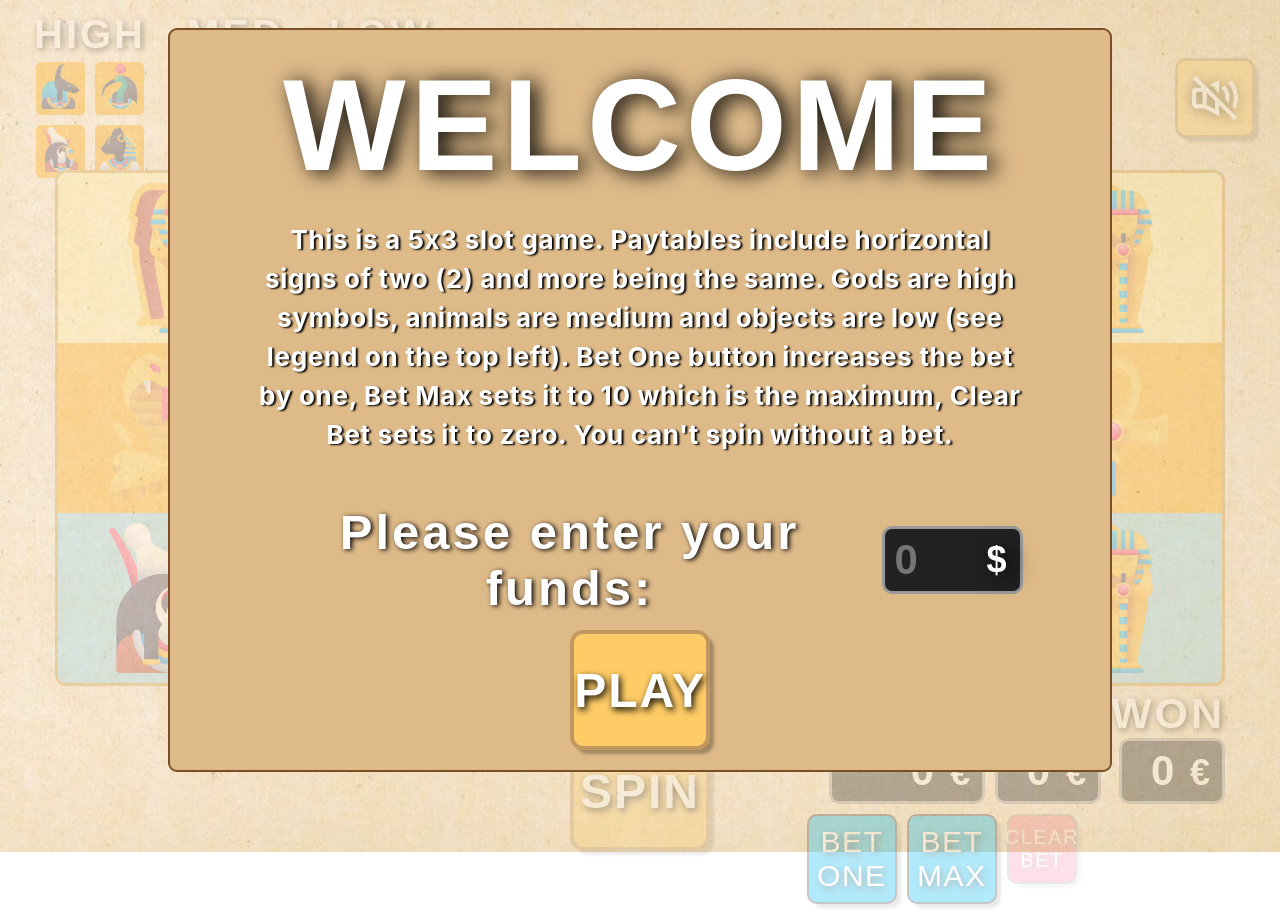
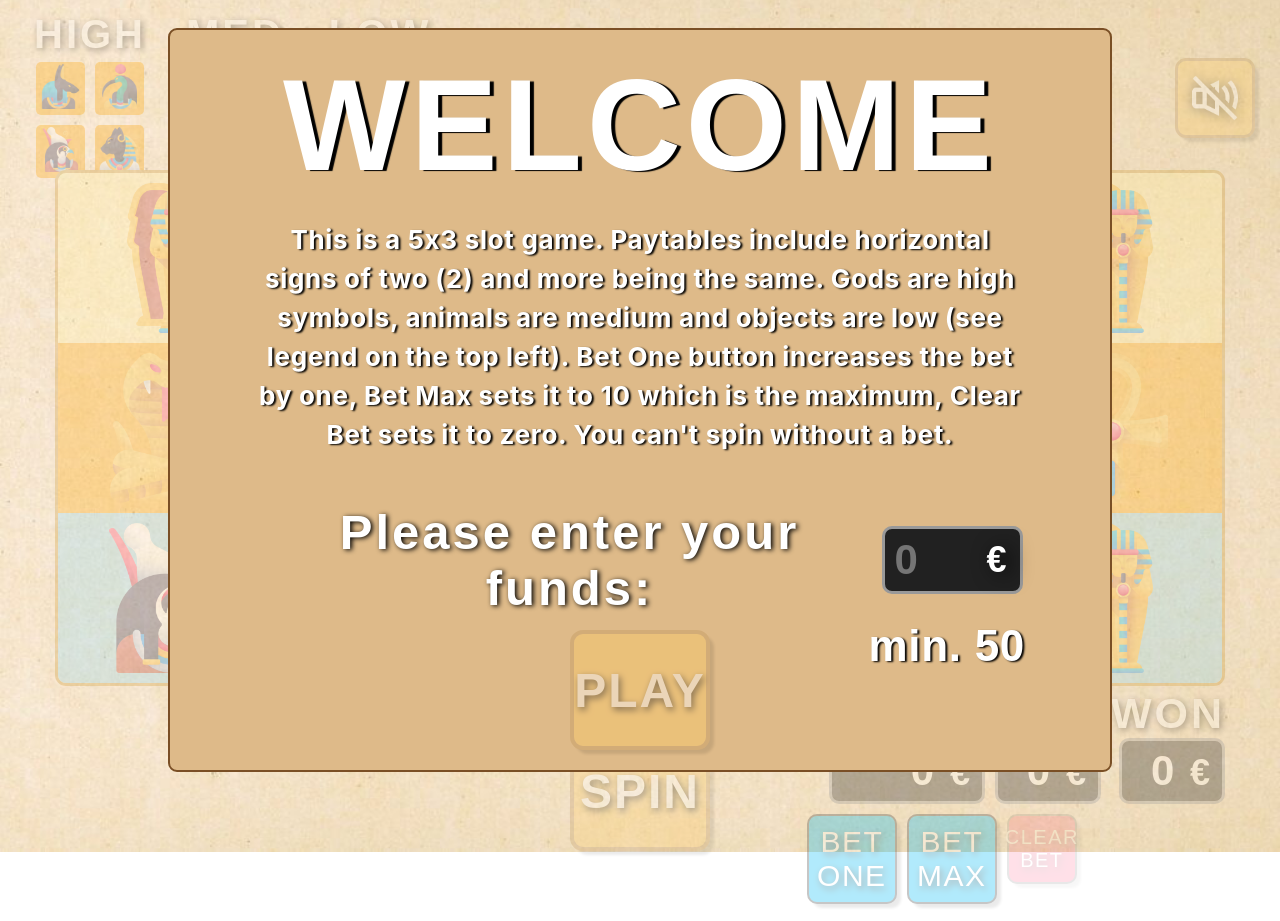
Before and after one commit to Damjan011/Pharaoh, a React (Create React App) app: page / in a window 1280 px wide. Built offline with nearby package versions, Linux system fonts and the light colour scheme.

Commit message:
Input validation messages and disable conditions

```diff
--- a/src/components/StartGamePanel/index.js
+++ b/src/components/StartGamePanel/index.js
@@ -3,6 +3,7 @@ import './style.css';
 
 const StartGamePanel = ({ setStartGame, setCredit, setBackground }) => {
   const [inputWarning, setInputWarning] = useState(false);
+  const [minInputWarning, setMinInputWarning] = useState(true);
   const [startAppear, setStartAppear] = useState(true);
   const fundInput = useRef(null);
 
@@ -38,35 +39,46 @@ const StartGamePanel = ({ setStartGame, setCredit, setBackground }) => {
               <p>Please enter your funds:</p>
             </div>
             <div className="funds-bar">
-              <input placeholder="0" onChange={() => {
+              <input autoFocus={true} placeholder="0" onChange={() => {
                 console.log(fundInput.current.value);
                 if (fundInput.current.value > 999) {
                   fundInput.current.value = 999;
                   setInputWarning(true);
                 } else if (fundInput.current.value == 0) {
                   fundInput.current.value = null;
+                } else {
                   setInputWarning(false)
+                }
+
+                if (fundInput.current.value > 50) {
+                  setMinInputWarning(false);
+                } else {
+                  setMinInputWarning(true)
                 }
               }} ref={fundInput}
 
                 max="3" type="number"></input>
-              <span>$</span>
+              <span>&euro;</span>
             </div>
+          </div>
+            <div className="input-warning">
+              <div className={`warning-max ${inputWarning ? 'input-warning-appear' : 'input-warning-disappear'}`}>
+                <p>max. 999</p>
+              </div>
 
-            {
-              inputWarning &&
-              <p>max 999</p>
-            }
-          </div>
+              <div style={{right: '20px'}} className={`warning-max ${minInputWarning ? 'input-warning-appear' : 'input-warning-disappear'}`}>
+                <p>min. 50</p>
+              </div>
+            </div>
         </div>
-        <button onClick={() => {
+        <button disabled={minInputWarning} onClick={() => {
           setStartAppear(false);
           setTimeout(() => {
             setStartGame(false);
           }, 700);
           clickPlay();
         }
-        } className="play-button">
+        } className={`play-button ${minInputWarning ? 'button-disabled' : ''}`}>
           PLAY
         </button>
       </div>
--- a/src/components/StartGamePanel/style.css
+++ b/src/components/StartGamePanel/style.css
@@ -65,9 +65,9 @@
 }
 
 .welcome-title {
-  font-family: Papyrus, fantasy;
   letter-spacing: 5px;
   font-size: 130px;
+  text-shadow: 4px 1px 1px black;
 }
 
 .play-button {
@@ -161,3 +161,33 @@
   font-size: 26px;
   font-family: -apple-system, BlinkMacSystemFont, "Segoe UI", Roboto, Helvetica, Arial, sans-serif, "Apple Color Emoji", "Segoe UI Emoji", "Segoe UI Symbol";
 }
+
+.input-warning {
+  display: flex;
+  align-items: center;
+  justify-content: flex-end;
+  width: 90%;
+  margin: 5px auto 0 auto;
+  position: relative;
+}
+
+.warning-max {
+  letter-spacing: 0.7px;
+  line-height: 39px;
+  text-shadow: 2px 1px 2px black;
+  font-size: 44px;
+  opacity: 0;
+  position: absolute;
+  right: 0;
+  top: 5px;
+}
+
+.input-warning-appear {
+  opacity: 1;
+  transition: opacity 0.5s ease;
+}
+
+.input-warning-disappear {
+  opacity: 0;
+  transition: opacity 0.5s ease;
+}
```
Also changed, not shown: 1 other file (tests, documents, lock files or other folders).
